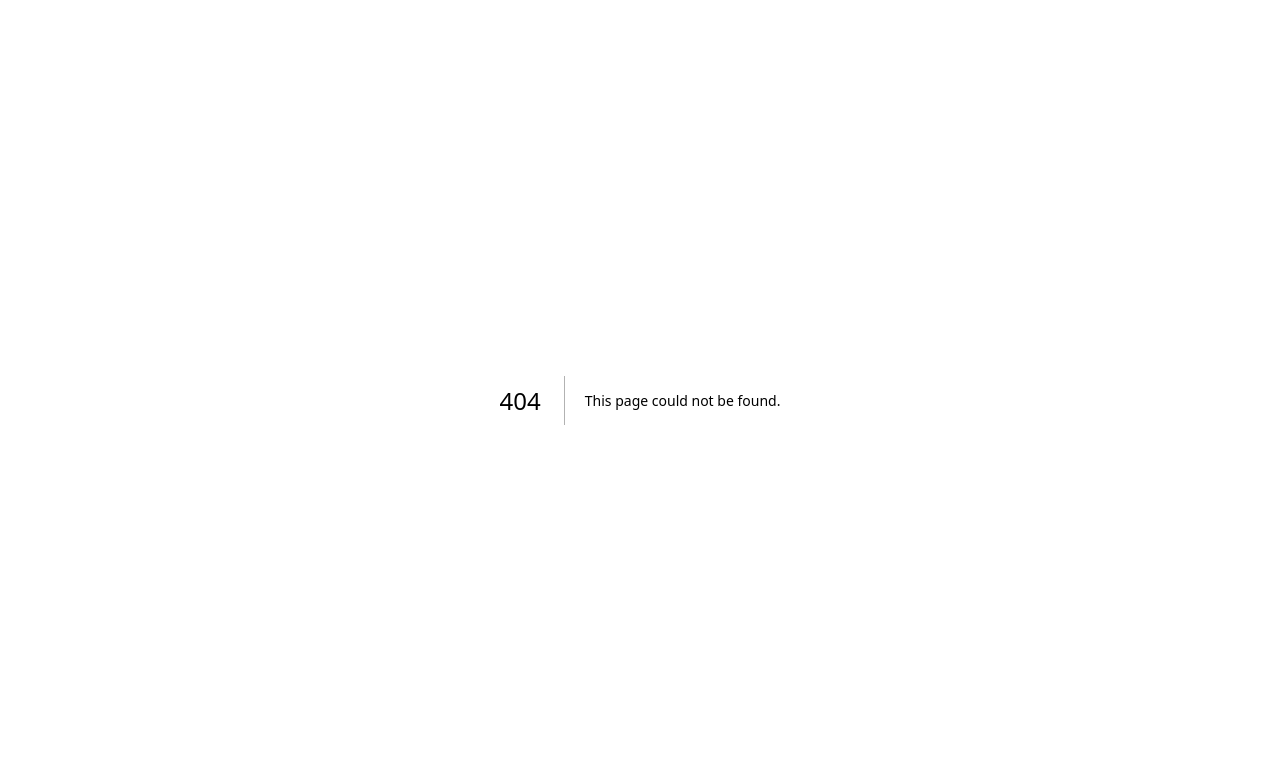
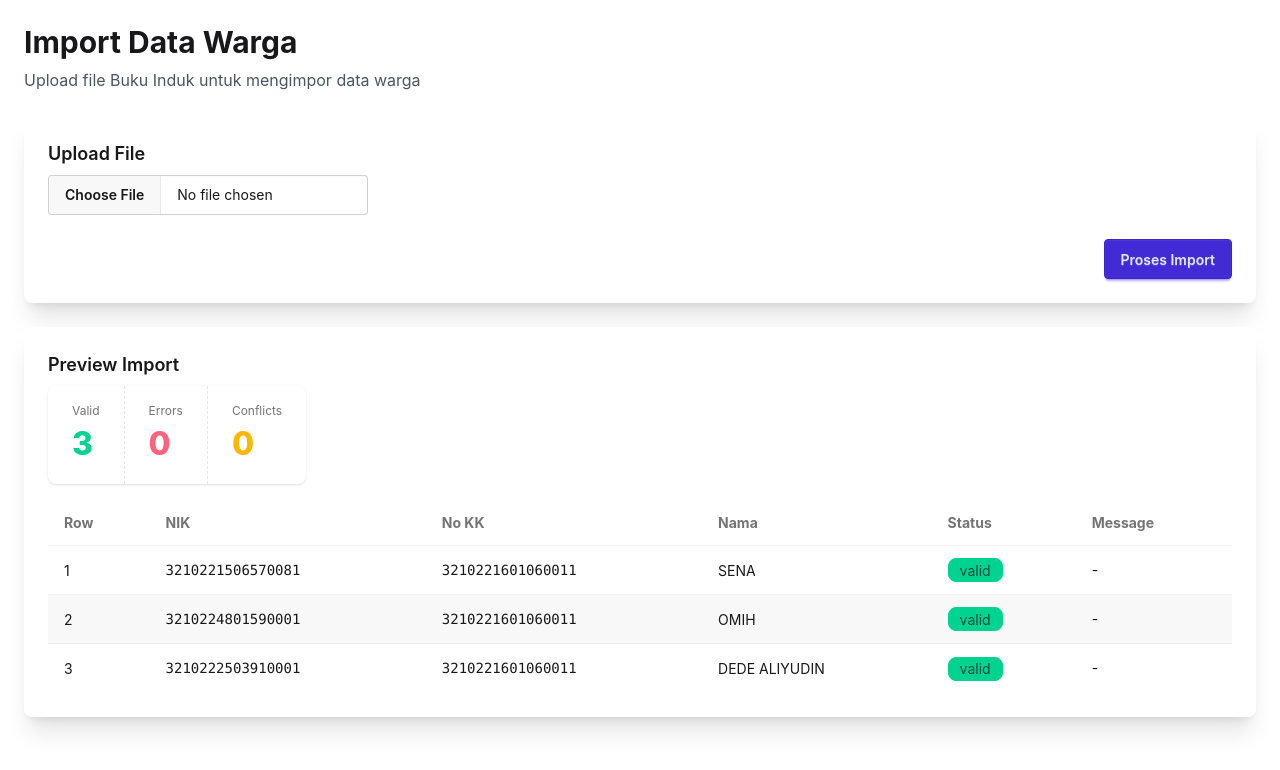
Before and after one commit to akew22-gamers/Nawala, a Next.js app: page /warga/import in a window 1280 px wide. Before the commit this address had no page. Shown: the top 770 px of the page. Built offline with nearby package versions, Linux system fonts and the light colour scheme.

Commit message:
feat: add Buku Induk import parser

```diff
--- /dev/null
+++ b/src/app/warga/import/page.tsx
@@ -0,0 +1,69 @@
+'use client';
+
+import ImportReview from '@/components/warga/ImportReview';
+import type { ImportPreviewRow } from '@/types/warga';
+
+export default function ImportWargaPage() {
+  // Sample data for demonstration
+  const sampleRows: ImportPreviewRow[] = [
+    {
+      rowNumber: 1,
+      nik: '3210221506570081',
+      noKk: '3210221601060011',
+      namaLengkap: 'SENA',
+      status: 'valid',
+    },
+    {
+      rowNumber: 2,
+      nik: '3210224801590001',
+      noKk: '3210221601060011',
+      namaLengkap: 'OMIH',
+      status: 'valid',
+    },
+    {
+      rowNumber: 3,
+      nik: '3210222503910001',
+      noKk: '3210221601060011',
+      namaLengkap: 'DEDE ALIYUDIN',
+      status: 'valid',
+    },
+  ];
+
+  return (
+    <div className="container mx-auto p-6">
+      <div className="mb-6">
+        <h1 className="text-3xl font-bold">Import Data Warga</h1>
+        <p className="text-gray-600 mt-2">Upload file Buku Induk untuk mengimpor data warga</p>
+      </div>
+
+      <div className="card bg-base-100 shadow-xl mb-6">
+        <div className="card-body">
+          <h2 className="card-title">Upload File</h2>
+          <input
+            type="file"
+            accept=".csv"
+            className="file-input file-input-bordered w-full max-w-xs"
+          />
+          <div className="card-actions justify-end mt-4">
+            <button type="button" className="btn btn-primary">
+              Proses Import
+            </button>
+          </div>
+        </div>
+      </div>
+
+      <div className="card bg-base-100 shadow-xl">
+        <div className="card-body">
+          <h2 className="card-title">Preview Import</h2>
+          {sampleRows.length > 0 ? (
+            <ImportReview rows={sampleRows} />
+          ) : (
+            <div className="text-center py-8 text-gray-500">
+              Belum ada data untuk dipreview. Upload file untuk memulai.
+            </div>
+          )}
+        </div>
+      </div>
+    </div>
+  );
+}
--- /dev/null
+++ b/src/components/warga/ImportReview.tsx
@@ -0,0 +1,69 @@
+import type { ImportPreviewRow } from '@/types/warga';
+
+interface ImportReviewProps {
+  rows: ImportPreviewRow[];
+}
+
+export default function ImportReview({ rows }: ImportReviewProps) {
+  const validCount = rows.filter((r) => r.status === 'valid').length;
+  const errorCount = rows.filter((r) => r.status === 'error').length;
+  const conflictCount = rows.filter((r) => r.status === 'conflict').length;
+
+  return (
+    <div className="space-y-4">
+      <div className="stats shadow">
+        <div className="stat">
+          <div className="stat-title">Valid</div>
+          <div className="stat-value text-success">{validCount}</div>
+        </div>
+        <div className="stat">
+          <div className="stat-title">Errors</div>
+          <div className="stat-value text-error">{errorCount}</div>
+        </div>
+        <div className="stat">
+          <div className="stat-title">Conflicts</div>
+          <div className="stat-value text-warning">{conflictCount}</div>
+        </div>
+      </div>
+
+      <div className="overflow-x-auto">
+        <table className="table table-zebra">
+          <thead>
+            <tr>
+              <th>Row</th>
+              <th>NIK</th>
+              <th>No KK</th>
+              <th>Nama</th>
+              <th>Status</th>
+              <th>Message</th>
+            </tr>
+          </thead>
+          <tbody>
+            {rows.map((row) => (
+              <tr key={row.rowNumber}>
+                <td>{row.rowNumber}</td>
+                <td className="font-mono text-sm">{row.nik}</td>
+                <td className="font-mono text-sm">{row.noKk}</td>
+                <td>{row.namaLengkap}</td>
+                <td>
+                  <span
+                    className={`badge ${
+                      row.status === 'valid'
+                        ? 'badge-success'
+                        : row.status === 'error'
+                          ? 'badge-error'
+                          : 'badge-warning'
+                    }`}
+                  >
+                    {row.status}
+                  </span>
+                </td>
+                <td className="text-sm">{row.message || '-'}</td>
+              </tr>
+            ))}
+          </tbody>
+        </table>
+      </div>
+    </div>
+  );
+}
--- /dev/null
+++ b/src/types/warga.ts
@@ -0,0 +1,10 @@
+export type ImportRowStatus = 'valid' | 'error' | 'conflict';
+
+export type ImportPreviewRow = {
+  rowNumber: number;
+  nik: string;
+  noKk: string;
+  namaLengkap: string;
+  status: ImportRowStatus;
+  message?: string;
+};
```
Also changed, not shown: tests/fixtures/buku_induk_minimal.csv (added), 2 other files (tests, documents, lock files or other folders).
